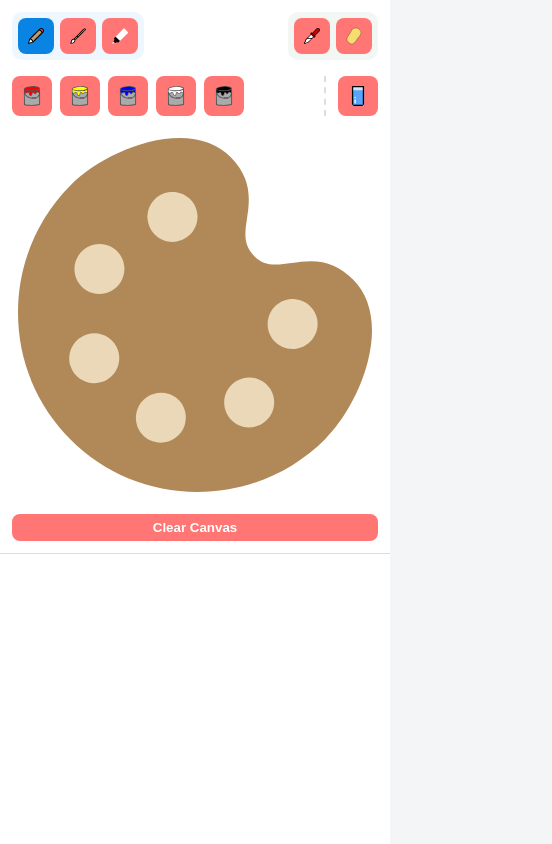
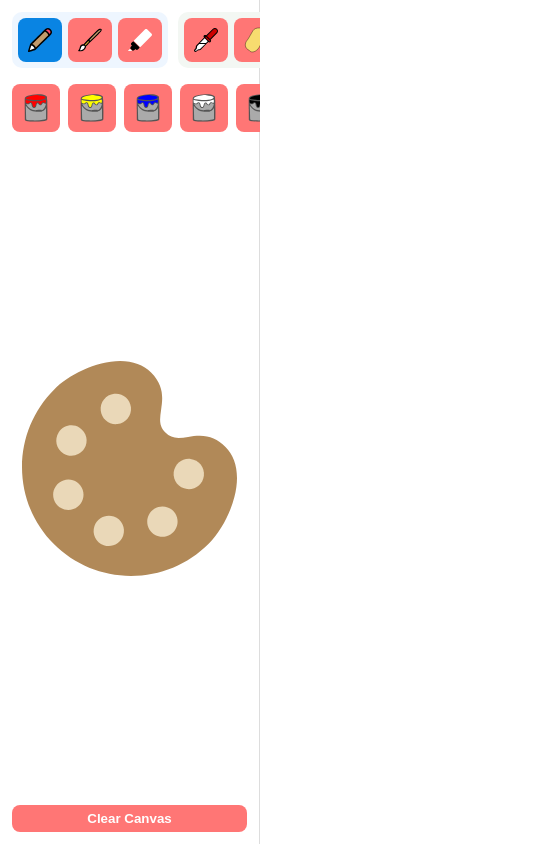
Before and after one commit to cerousse/ColorLab, a React (Vite) app: page / in a window 390 px wide. Shown: the whole page, 552 px wide, since content can reach past the window. Built offline with nearby package versions, Linux system fonts and the light colour scheme.

Commit message:
adding responsive layout

```diff
--- a/src/index.css
+++ b/src/index.css
@@ -9,8 +9,6 @@ body {
   font-family: system-ui, sans-serif;
   background: #f4f5f7;
 }
-
-/* MAIN LAYOUT */
 
 .App {
   display: flex;
@@ -160,49 +158,3 @@ canvas {
   flex: 1;
   background: white;
 }
-
-/* ------------------------- */
-/* 📱 MOBILE RESPONSIVE PART */
-/* ------------------------- */
-
-@media (max-width: 768px) {
-
-  .App {
-    flex-direction: column;
-  }
-
-  .Menu {
-    width: 100%;
-    min-width: unset;
-    border-right: none;
-    border-bottom: 1px solid #ddd;
-  }
-
-  .ToolsRow {
-    justify-content: space-between;
-  }
-
-  .ToolsGroup button {
-    width: 36px;
-    height: 36px;
-  }
-
-  .ColorPot {
-    width: 40px;
-    height: 40px;
-  }
-
-  .Palette {
-    padding: 6px;
-  }
-
-  .CanvasWrapper {
-    flex: 1;
-    min-height: 0;
-  }
-
-  canvas {
-    width: 100%;
-    height: 100%;
-  }
-}
```
